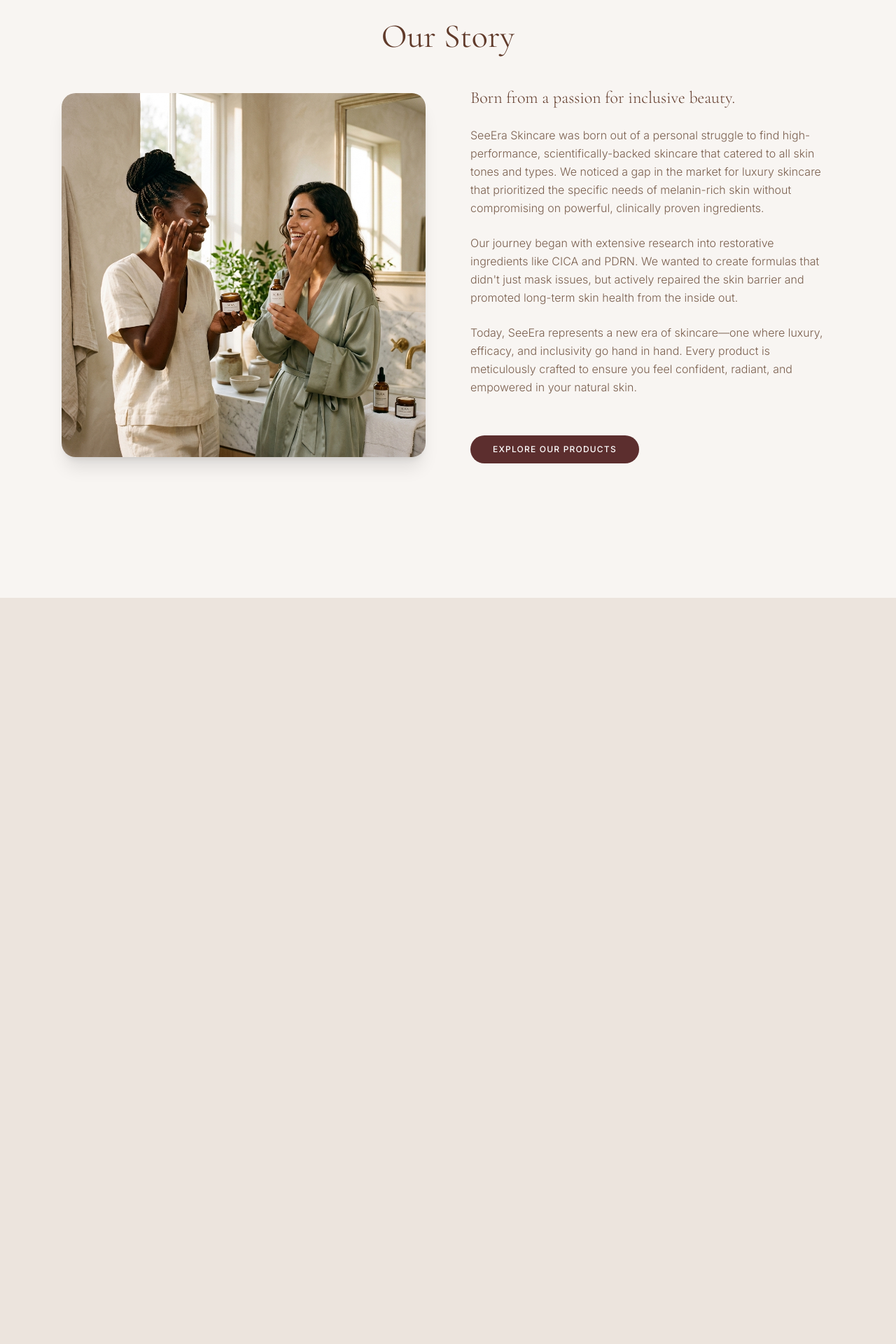
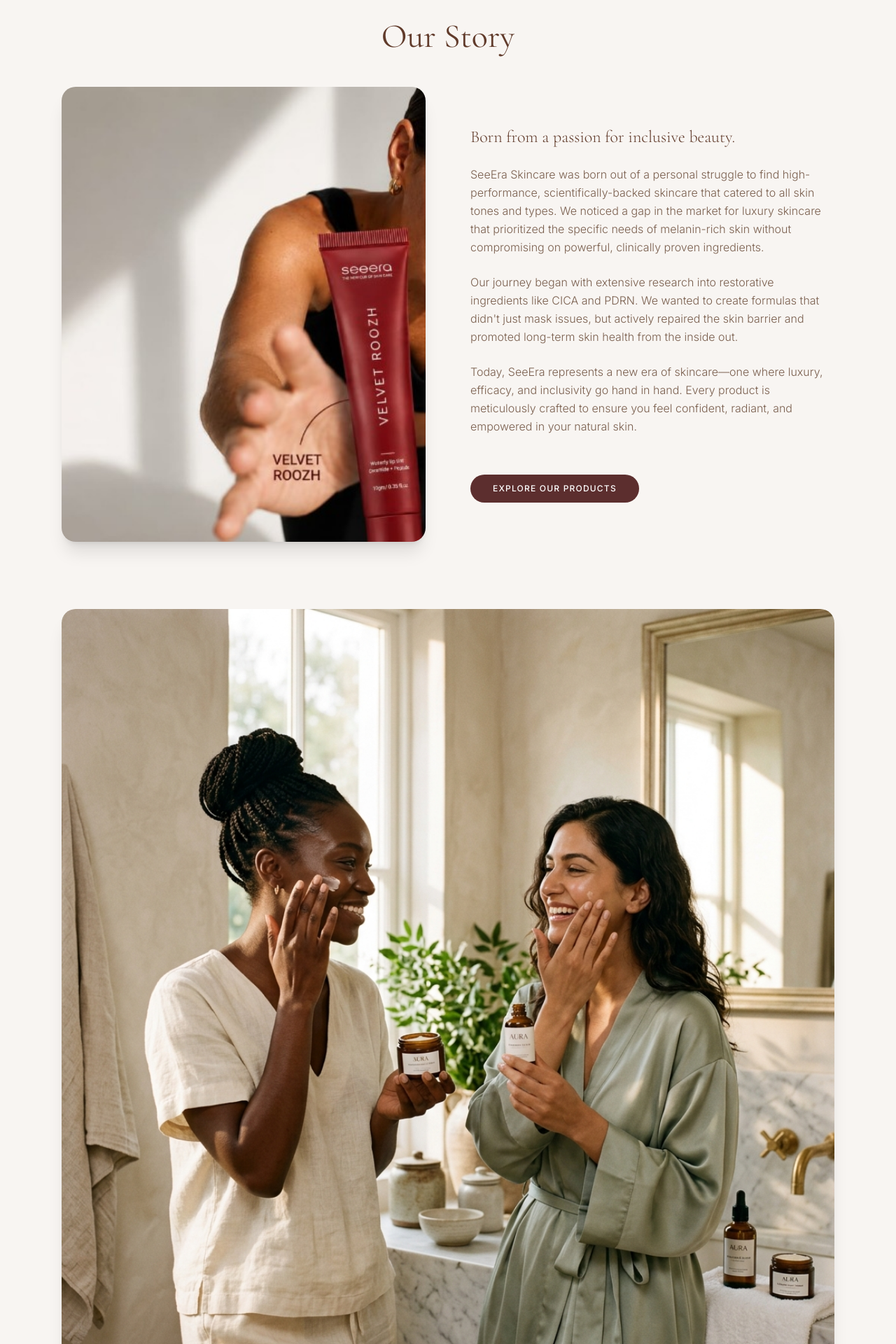
Before and after one commit to kurewarvaishnavi05/seeera-skincare, a Next.js app: page /our-story in a window 1280 px wide. Shown: the part 100-2020 px from the top of the page at 70% size. Before the commit the page ends 954 px from the top, so only its background shows below. Built offline with nearby package versions, Linux system fonts and the light colour scheme.

Commit message:
Update Our Story layout to include both images

```diff
--- a/src/app/our-story/page.tsx
+++ b/src/app/our-story/page.tsx
@@ -10,13 +10,12 @@ export default function OurStoryPage() {
 
         <div className="flex flex-col lg:flex-row items-center gap-16 mb-24">
           <div className="w-full lg:w-1/2">
-            <div className="relative rounded-[20px] overflow-hidden shadow-xl">
+            <div className="relative aspect-[4/5] rounded-[20px] overflow-hidden shadow-xl">
               <Image
-                src="/inclusive_beauty_lifestyle.png"
-                alt="SeeEra Inclusive Beauty"
-                width={800}
-                height={800}
-                className="w-full h-auto"
+                src="/images/hero-woman.jpg"
+                alt="SeeEra Founder"
+                fill
+                className="object-cover"
               />
             </div>
           </div>
@@ -42,6 +41,18 @@ export default function OurStoryPage() {
           </div>
         </div>
 
+        {/* Inclusive Beauty Full Width Image */}
+        <div className="w-full rounded-[20px] overflow-hidden shadow-xl mt-12 bg-white">
+          <Image
+            src="/inclusive_beauty_lifestyle.png"
+            alt="SeeEra Celebrates All Shades"
+            width={1200}
+            height={800}
+            className="w-full h-auto"
+            priority
+          />
+        </div>
+
       </div>
     </main>
   );
```
